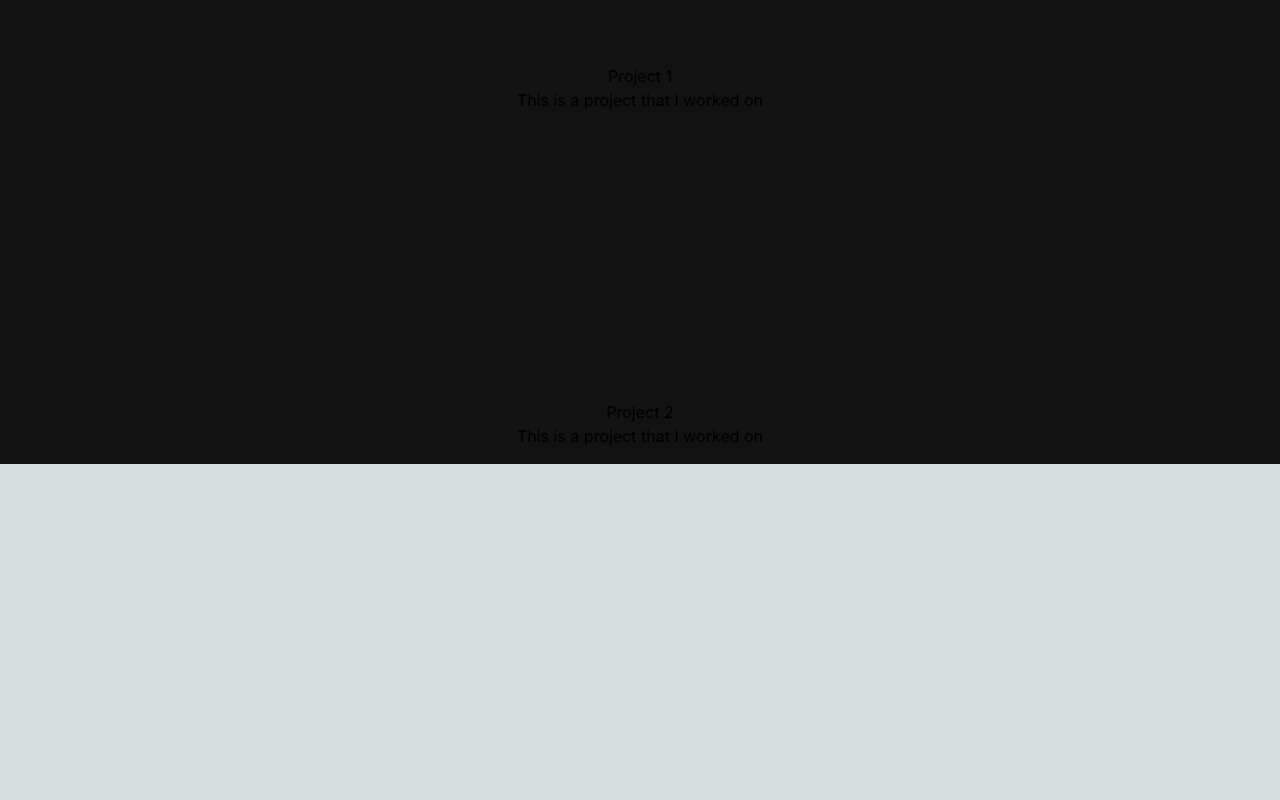
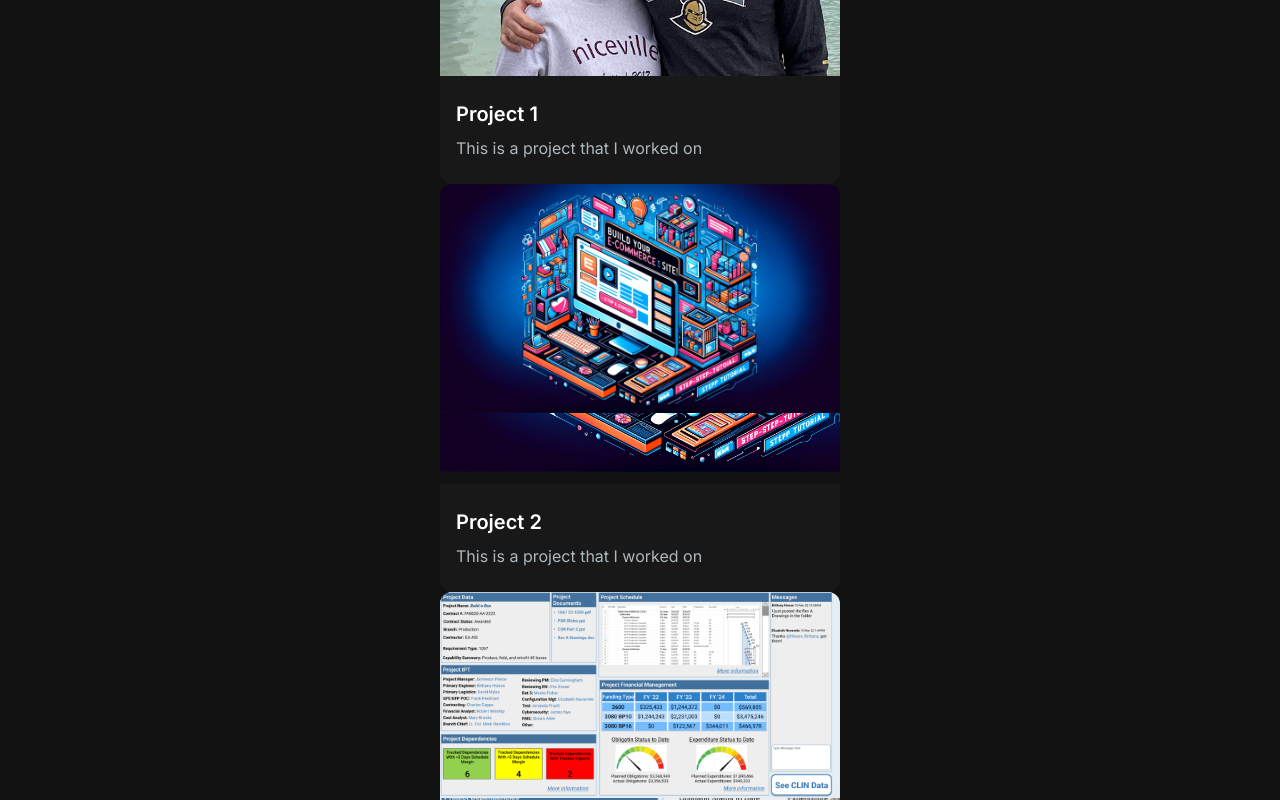
Before and after one commit to tanflem/portfolio, a Next.js app: page / in a window 1280 px wide. Shown: the part 1260-2060 px from the top of the page. Before the commit the page ends 1724 px from the top, so only its background shows below. Built offline with nearby package versions, Linux system fonts and the light colour scheme.

Commit message:
Add gitUrl and previewUrl to ProjectCard component

```diff
--- a/app/components/ProjectCard.tsx
+++ b/app/components/ProjectCard.tsx
@@ -1,22 +1,48 @@
 import { FC } from 'react';
+import Image from 'next/image';
+import { CodeBracketIcon, EyeIcon } from '@heroicons/react/20/solid';
+import Link from 'next/link';
 
 interface ProjectCardProps {
     imgUrl: string;
     title: string;
     description: string;
+    gitUrl?: URL;
+    previewUrl?: URL;
 }
 
-const ProjectCard: FC<ProjectCardProps> = ({ imgUrl, title, description }) => {
+const ProjectCard: FC<ProjectCardProps> = ({ imgUrl, title, description, gitUrl, previewUrl }) => {
     return (
         <div className="flex flex-col items-center">
-            <div
-                className="h-64 md:h-72 bg-cover bg-center"
-                style={{ background: `url(${imgUrl})`, backgroundSize: 'cover' }}
-            >
+            <div className='h-300 md:h-72 rounded-t-xl relative group' style={{ background: `url(${imgUrl})`, backgroundSize: "cover" }}>
+                <Image
+                    className='rounded-t-xl'
+                    src={imgUrl}
+                    alt={title}
+                    height={300}
+                    width={400}
+                />
+
+                <div className='overlay items-center justify-center absolute top-0 left-0 w-full h-full rounded-t-xl bg-[#181818] bg-opacity-0 hidden group-hover:flex group-hover:bg-opacity-80 transition-all duration-500 group/link' >
+                    {gitUrl && (
+
+                        <Link href={gitUrl} className="h-14 w-14 mr-4 border-2 relative rounded-full border-[#ADB7BE] hover:border-white group/link">
+                            <CodeBracketIcon className='h-10 w-10 text-[#ADB7BE] cursor-pointer absolute top-1/2 left-1/2 transform -translate-x-1/2 -translate-y-1/2 group-hover/link:text-white' />
+                        </Link>
+                    )}
+                    {previewUrl && (
+                        <Link href={previewUrl} className="h-14 w-14 border-2 relative rounded-full border-[#ADB7BE] hover:border-white group/link">
+                            <EyeIcon className='h-10 w-10 text-[#ADB7BE] cursor-pointer absolute top-1/2 left-1/2 transform -translate-x-1/2 -translate-y-1/2 group-hover/link:text-white' />
+                        </Link>
+                    )}
+                </div>
+            </div >
+
+            <div className='text-white rounded-b-xl mt-3 bg-[#181818] py-6 px-4 w-full max-w-[400px]'>
+                <h5 className='text-xl font-semibold mb-2'>{title}</h5>
+                <p className='text-[#ADB7BE]'>{description}</p>
             </div>
-            <h5>{title}</h5>
-            <p>{description}</p>
-        </div>
+        </div >
     )
 }
 
--- a/app/components/ProjectSection.tsx
+++ b/app/components/ProjectSection.tsx
@@ -7,6 +7,8 @@ const PROJECTS = [
         title: "Project 1",
         description: "This is a project that I worked on",
         imgUrl: "/images/profile.jpg",
+        gitUrl: "https://github.com",
+        previewUrl: "https://github.com",
         tag: ["All", "Web"]
     },
     {
@@ -14,6 +16,17 @@ const PROJECTS = [
         title: "Project 2",
         description: "This is a project that I worked on",
         imgUrl: "/images/projects/2.webp",
+        gitUrl: "https://github.com",
+        previewUrl: "https://github.com",
+        tag: ["All", "Web"]
+    },
+    {
+        id: 3,
+        title: "Senior Design USAF Dashboard",
+        description: "This is a project that I worked on",
+        imgUrl: "/images/projects/3.png",
+        gitUrl: "https://github.com",
+        previewUrl: "https://github.com",
         tag: ["All", "Web"]
     }
 ]
@@ -29,6 +42,8 @@ const ProjectSection = () => {
                         title={project.title}
                         description={project.description}
                         imgUrl={project.imgUrl}
+                        gitUrl={project.gitUrl}
+                        previewUrl={project.previewUrl}
                     />
                 ))}
             </div>
```
Also changed, not shown: public/images/projects/3.png (added).
